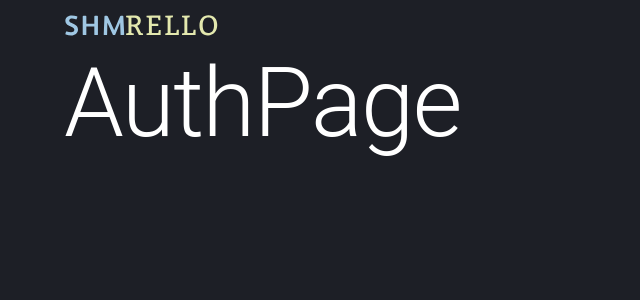
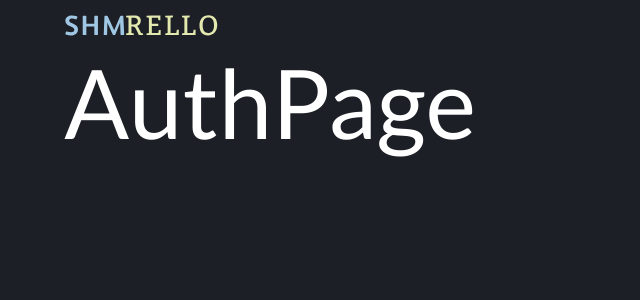
Before and after one commit to IvanOrsh/shmrello, a React (Vite) app: page / in a window 1280 px wide. Shown: the top 300 px of the page, without its empty margins (0-640 px from the left). Built offline with nearby package versions, Linux system fonts and the light colour scheme.

Commit message:
chore: update (dark) theme

```diff
--- a/src/app/styles/themes/theme.ts
+++ b/src/app/styles/themes/theme.ts
@@ -3,11 +3,21 @@ import { createTheme, Theme } from "@mui/material";
 const theme: Theme = createTheme({
   palette: {
     mode: "dark",
+    primary: {
+      main: "#9fc7e3",
+    },
+    secondary: {
+      main: "#e3e8ae",
+    },
     background: {
       // default: "#BEA4FF"
       default: "#1D1F26",
     },
   },
+
+  typography: {
+    fontFamily: "Lato, sans-serif",
+  },
 });
 
 export default theme;
```
